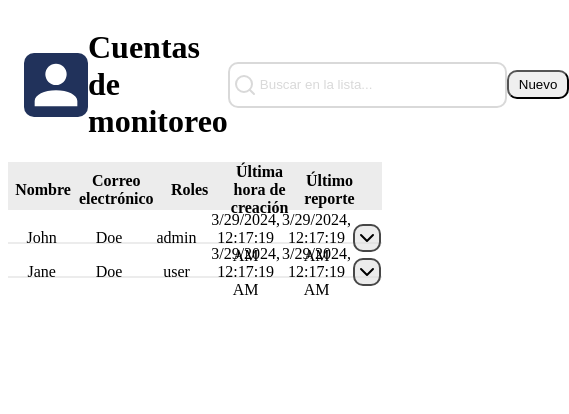
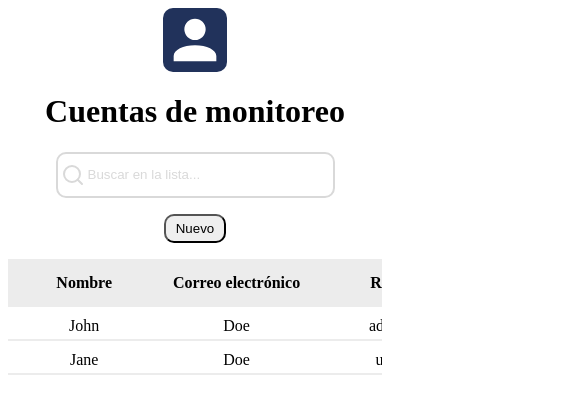
Before and after one commit to Code-Crafters-PUJ/web-app-admin, an Angular app: page /general in a window 390 px wide. Shown: the top 414 px of the page, 569 px wide, since content can reach past the window. Built offline with nearby package versions, Linux system fonts and the light colour scheme.

Commit message:
adding responsive features

```diff
--- a/src/app/pages/general-page/components/table-accounts/table-accounts.component.css
+++ b/src/app/pages/general-page/components/table-accounts/table-accounts.component.css
@@ -77,7 +77,13 @@
   padding-right: 10px;
 }
 
+.table-container {
+  overflow-x: scroll;
+  scrollbar-width: none;
+}
+
 .table {
+  min-width: 800px;
   width: 100%;
   border-collapse: collapse;
 }
@@ -163,3 +169,14 @@ thead .row {
     background-color: var(--main-color-transparent);
   }
 }
+
+@media (max-width: 768px) {
+  .header {
+    flex-direction: column;
+    align-items: center;
+    justify-content: space-evenly;
+    .create-button {
+      margin: 1rem;
+    }
+  }
+}
--- a/src/app/pages/general-page/components/table-accounts/table-accounts.component.html
+++ b/src/app/pages/general-page/components/table-accounts/table-accounts.component.html
@@ -38,6 +38,7 @@
     </div>
     <button class="create-button">Nuevo</button>
   </div>
+  <div class="table-container">
     <table class="table">
       <thead>
         <tr class="row">
@@ -80,8 +81,8 @@
               >
                 <path d="m6 9 6 6 6-6" />
               </svg>
-            @if (account.documentNumber === selectedEditAccount?.documentNumber)
-            {
+              @if (account.documentNumber ===
+              selectedEditAccount?.documentNumber) {
               <div class="edit-options">
                 <button class="options-buttons">modificar</button>
                 <button class="options-buttons">eliminar</button>
@@ -94,3 +95,4 @@
       </tbody>
     </table>
   </div>
+</div>
```
Lines whose indentation alone changed are shown as unchanged.
